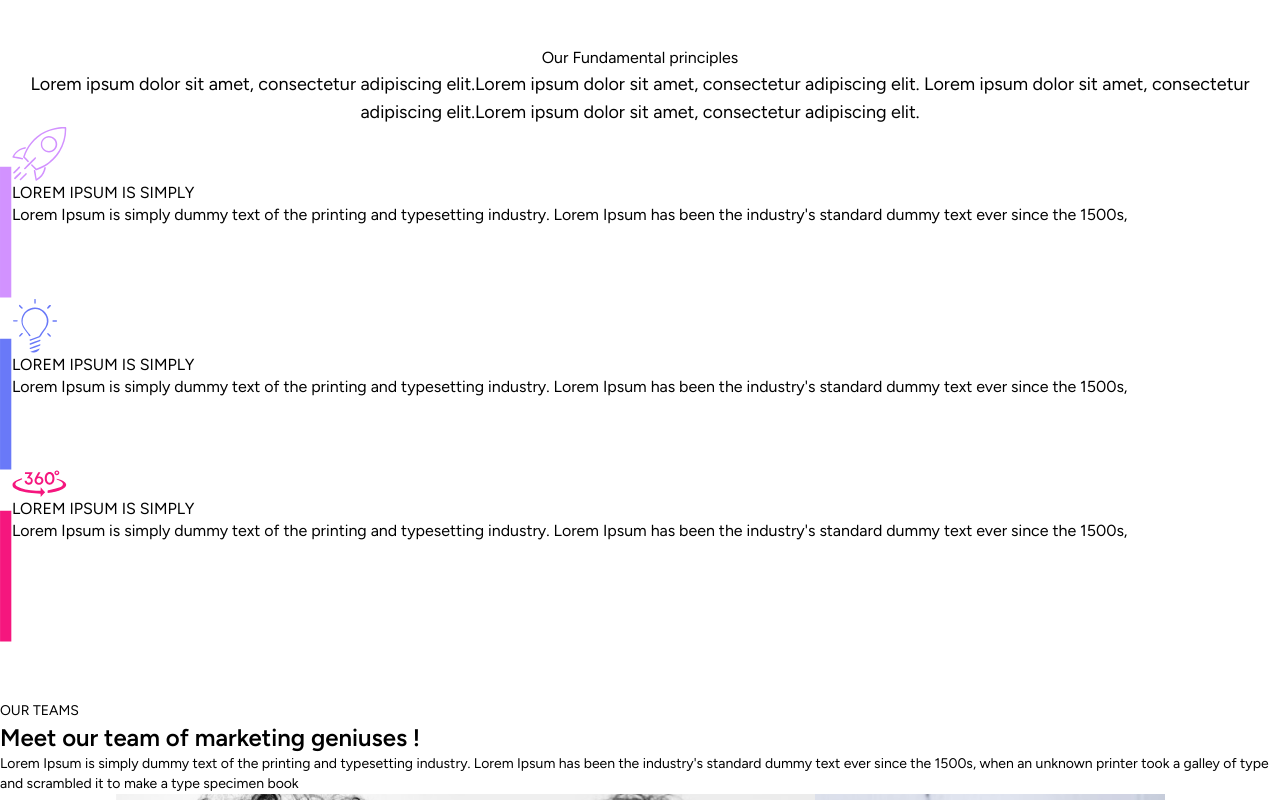
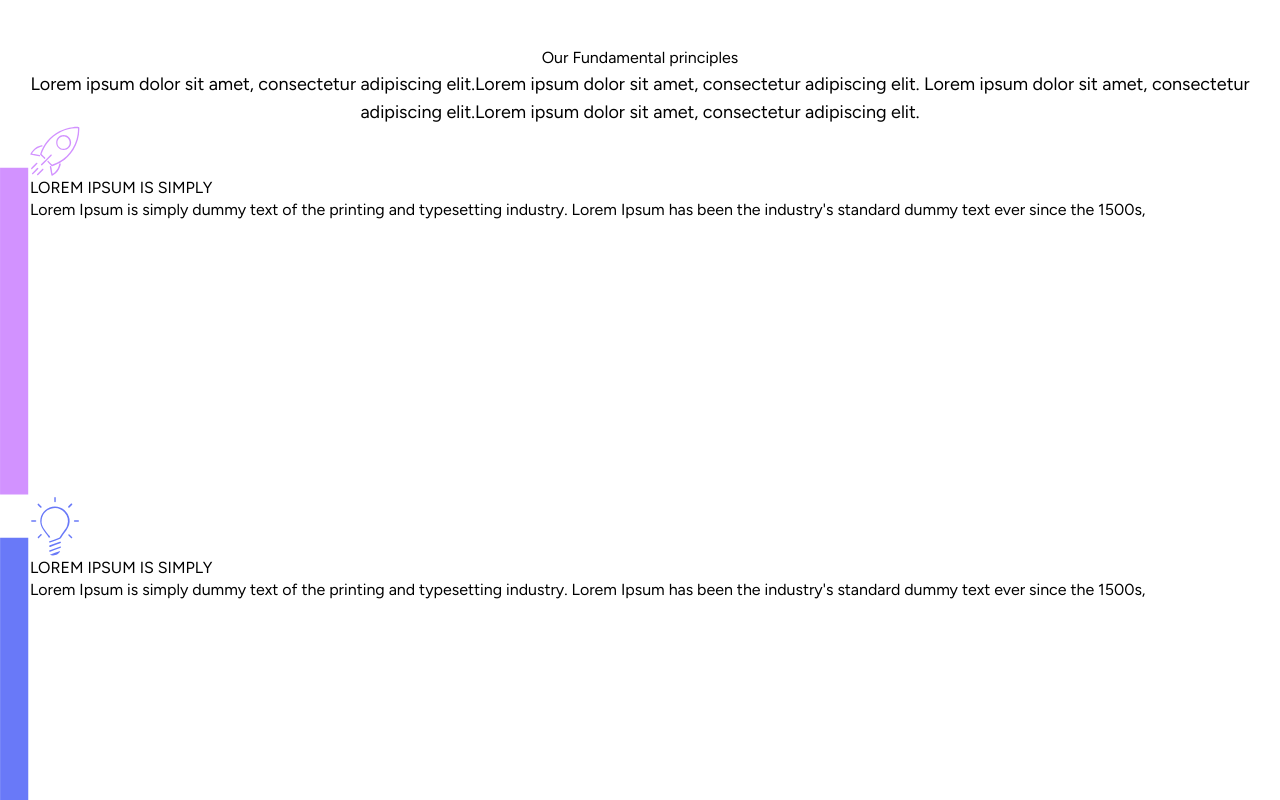
Before and after one commit to Ashu123falle/PrimeSlots, a Next.js app: page /About in a window 1280 px wide. Shown: the part 4920-5720 px from the top of the page. Built offline with nearby package versions, Linux system fonts and the light colour scheme.

Commit message:
normal img tag change with new Image tag and other properties

```diff
--- a/Components/OurFundamental/OurFundamentals.js
+++ b/Components/OurFundamental/OurFundamentals.js
@@ -1,6 +1,5 @@
-
+import Image from 'next/image'
 import React from 'react'
-
 
 
 const OurFundamental = () => {
@@ -15,12 +14,12 @@ const OurFundamental = () => {
                 <div className='flex flex-col justify-evenly md:flex-row gap-5 md:gap-0'>
                     <div className="p-5 flex gap-3">
                         <div>
-                            <img src='/assets/Vector0.svg' alt="vector0" className='w-[30px] h-[90px] sm:w-[40px] sm:h-[90px] md:w-[40px] md:h-[90px] mt-10' />
+                            <Image width={30} height={90} src='/assets/Vector0.svg' alt="vector0" className='sm:w-[40px] sm:h-[90px] md:w-[40px] md:h-[90px] mt-10' />
                         </div>
 
                         <div className="content grid gap-4 md:gap-6 lg:gap-10">
-                            <img src='/assets/Group1.svg' alt="group1"
-                             className='w-[15%] md:w-[45px] sm:w-[10%]' />
+                            <Image width={50} height={40} src='/assets/Group1.svg' alt="group1"
+                             className=' md:w-[45px] sm:w-[10%]' />
                             <h1 className='text-4xl  uppercase text-[#6979F8] font-[Playfair]'>Lorem Ipsum is simply</h1>
                             <p className='leading-5 text-[27.03px] font-[Nexa] text-[#9F9E9E]'>Lorem Ipsum is simply dummy text of the printing and typesetting industry. Lorem Ipsum has been the industry's standard dummy text ever since the 1500s,</p>
                         </div>
@@ -30,11 +29,11 @@ const OurFundamental = () => {
                     {/* Two */}
                     <div className="p-5 flex gap-3">
                         <div>
-                            <img src='/assets/Vector2.svg' alt="vector2" className='w-[30px] h-[90px] sm:w-[40px] sm:h-[90px] md:w-[40px] md:h-[90px] mt-10' />
+                            <Image width={30} height={90} src='/assets/Vector2.svg' alt="vector2" className='sm:w-[40px] sm:h-[90px] md:w-[40px] md:h-[90px] mt-10' />
                         </div>
 
                         <div className="content grid gap-4 md:gap-6 lg:gap-10">
-                            <img src='/assets/Group2.svg' alt="group2" className='w-[15%] md:w-[45px] sm:w-[10%]' />
+                            <Image width={50} height={40} src='/assets/Group2.svg' alt="group2" className='md:w-[45px] sm:w-[10%]' />
                             <h1 className='text-4xl uppercase text-[#6979F8] font-[Playfair]'>Lorem Ipsum is simply</h1>
                             <p className='leading-5 text-[27.03px] font-[Nexa] text-[#9F9E9E]'>Lorem Ipsum is simply dummy text of the printing and typesetting industry. Lorem Ipsum has been the industry's standard dummy text ever since the 1500s,</p>
                         </div>
@@ -44,11 +43,11 @@ const OurFundamental = () => {
                     {/* Three */}
                     <div className="p-5 flex gap-3">
                         <div>
-                            <img  alt="vector3" src='/assets/Vector3.svg' className='w-[30px] h-[90px] sm:w-[40px] sm:h-[90px] md:w-[40px] md:h-[90px] mt-10' />
+                            <Image width={30} height={90} alt="vector3" src='/assets/Vector3.svg' className='sm:w-[40px] sm:h-[90px] md:w-[40px] md:h-[90px] mt-10' />
                         </div>
 
                         <div className="content grid gap-4 md:gap-6 lg:gap-10">
-                            <img src='/assets/Group3.svg' alt="group3" className='w-[15%] md:w-[45px] sm:w-[10%]' />
+                            <Image width={50} height={40} src='/assets/Group3.svg' alt="group3" className='md:w-[45px] sm:w-[10%]' />
                             <h1 className='text-4xl uppercase text-[#6979F8] font-[Playfair]'>Lorem Ipsum is simply</h1>
                             <p className='leading-5 text-[27.03px] font-[Nexa] text-[#9F9E9E]'>Lorem Ipsum is simply dummy text of the printing and typesetting industry. Lorem Ipsum has been the industry's standard dummy text ever since the 1500s,</p>
                         </div>
--- a/Components/OurTeams/OurTeam.js
+++ b/Components/OurTeams/OurTeam.js
@@ -14,7 +14,7 @@ const OurTeams = () => {
 
                     <div className="images flex flex-wrap sm:flex-wrap md:flex-nowrap justify-center sm:gap-6 gap-8">
                         <div className='space-y-5'>
-                            <Image src='/assets/Rectangle31 1.png' width={350}  height={350}/>
+                            <Image src='/assets/Rectangle31 1.png' alt='image1' width={350}  height={350}/>
                             <div className='text-center'>
                                 <h3 className='text-xl font-semibold text-[#131C5F]  font-[Figtree]'>Roy Thomas</h3>
                                 <p className='text-sm text-[#131C5F]  font-[Figtree]'>Founder & CEO</p>
@@ -22,7 +22,7 @@ const OurTeams = () => {
                         </div>
 
                         <div className='space-y-5'>
-                            <Image src='/assets/Rectangle26.png' width={350} height={350}/>
+                            <Image src='/assets/Rectangle26.png' alt='image2' width={350} height={350}/>
                             <div className='text-center'>
                                 <h3 className='text-xl font-semibold text-[#131C5F]  font-[Figtree]'>Roy Thomas</h3>
                                 <p className='text-sm text-[#131C5F]  font-[Figtree]'>Founder & CEO</p>
@@ -30,7 +30,7 @@ const OurTeams = () => {
                         </div>
 
                         <div className='space-y-5'>
-                            <Image src='/assets/Rectangle28.png' width={350} height={350}/>
+                            <Image src='/assets/Rectangle28.png' alt='image3' width={350} height={350}/>
                             <div className='text-center'>
                                 <h3 className='text-xl font-semibold text-[#131C5F] font-[Figtree]'>Roy Thomas</h3>
                                 <p className='text-sm text-[#131C5F] font-[Figtree]'>Founder & CEO</p>
```
Also changed, not shown: Components/OurAdvantage/OurAdvantage.js (+6 -5 lines).
